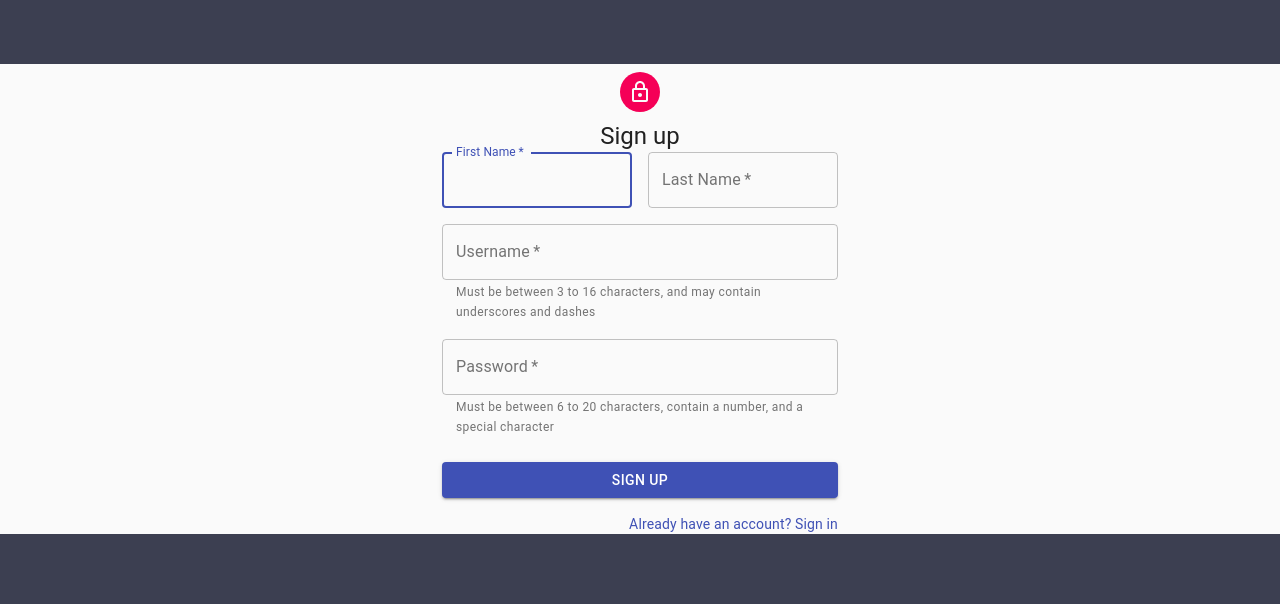
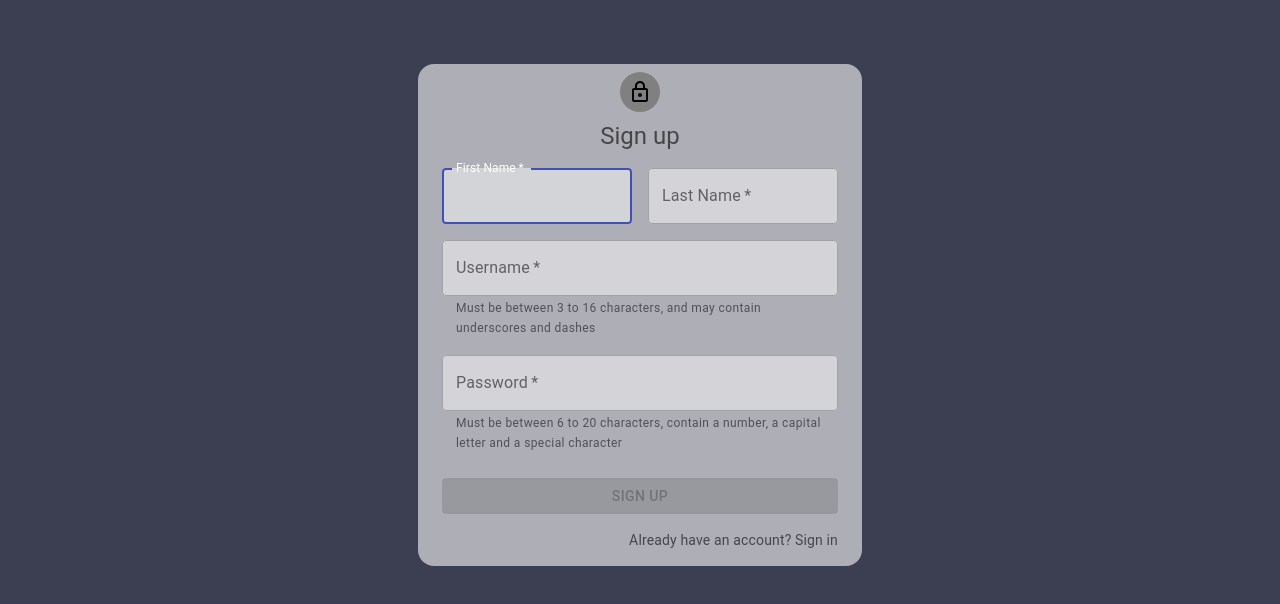
Before and after one commit to JNoris/social-media-react-app, a React (Create React App) app in the folder social-media-react-app/: page /register in a window 1280 px wide. Shown: the top 604 px of the page. Built offline with nearby package versions, Linux system fonts and the light colour scheme.

Commit message:
styled login registration

```diff
--- a/social-media-react-app/src/components/Login/Login.js
+++ b/social-media-react-app/src/components/Login/Login.js
@@ -5,14 +5,31 @@ import {
   Button,
   TextField,
   Avatar,
-  CssBaseline,
   Link,
   Grid,
   Typography,
-  makeStyles,
-  Paper
+  makeStyles
 } from "@material-ui/core";
 import LockOutlinedIcon from "@material-ui/icons/LockOutlined";
+import styled from 'styled-components';
+
+const SideWrapper = styled.div`
+  .MuiGrid-root{
+    color:rgba(250,250,250, 0.7);
+  }
+  a{
+    color:rgba(250,250,250, 0.5);
+  }
+  .MuiInputBase-root{
+    background-color:rgba(250,250,250, 0.5);
+  }
+  label.Mui-focused{
+    color:white;
+  }
+  svg{
+    color:black;
+  }
+`;
 
 const useStyles = makeStyles((theme) => ({
   root: {
@@ -36,7 +53,6 @@ const useStyles = makeStyles((theme) => ({
   },
   avatar: {
     margin: theme.spacing(1),
-    backgroundColor: theme.palette.secondary.main,
   },
   containerStyle: {
     width: "100%", // Fix IE 11 issue.
@@ -77,7 +93,8 @@ const Login = () => {
     // username must be 3-16 characters
     let usernameRegex = /^[a-z0-9_-]{3,16}$/;
     // Password, 6-20 char and must have a number and a special character
-    let passwordRegex = /^(?=.*[0-9])(?=.*[!@#$%^&*])[a-zA-Z0-9!@#$%^&*]{6,20}$/;
+    //let passwordRegex = /^(?=.*[0-9])(?=.*[!@#$%^&*])[a-zA-Z0-9!@#$%^&*]{6,20}$/;
+    let passwordRegex = /^(?=.*[a-z])(?=.*[A-Z])(?=.*\d)(?=.*[@$!%*?&])[A-Za-z\d@$!%*?&]{6,20}$/;
 
     if (usernameRegex.test(userName) && passwordRegex.test(passWord)) {
       res = true;
@@ -129,10 +146,10 @@ const Login = () => {
   });
 
   return (
+    <SideWrapper>
       <Grid container component="main" className={classes.root}>
-      <CssBaseline />
         <Grid item xs={false} sm={4} md={7} className={classes.image} />
-      <Grid item xs={12} sm={8} md={5} component={Paper} elevation={6} square>
+        <Grid item xs={12} sm={8} md={5} elevation={6} square>
           <div className={classes.paper}>
             <Avatar className={classes.avatar}>
               <LockOutlinedIcon />
@@ -197,6 +214,7 @@ const Login = () => {
           </div>
         </Grid>
       </Grid>
+    </SideWrapper>
   );
 };
 
--- a/social-media-react-app/src/components/Login/Register.js
+++ b/social-media-react-app/src/components/Login/Register.js
@@ -1,28 +1,46 @@
 import React, { useState, useEffect } from "react";
 import axios from "axios";
-import styled from "styled-components";
-import Login from "./Login";
-import { useForm, FieldErrors } from "react-hook-form";
 import Notification from "./Notification";
 import {
   Button,
   TextField,
   Avatar,
-  CssBaseline,
-  FormControlLabel,
-  Checkbox,
   Link,
   Grid,
-  Box,
   Typography,
   Container,
   makeStyles,
-  Snackbar,
-  IconButton,
-  CloseIcon,
-  MuiAlert,
 } from "@material-ui/core";
 import LockOutlinedIcon from "@material-ui/icons/LockOutlined";
+import { Redirect } from "react-router";
+import styled from 'styled-components';
+
+const RegisterWrapper = styled.div`
+  .MuiInputBase-root{
+    background-color:rgba(250,250,250, 0.5);
+  }
+  .MuiContainer-root{
+    background-color:rgba(250,250,250, 0.6);
+    padding-bottom:1rem;
+    border-radius:1rem;
+  }
+  .MuiAvatar-root{
+    background-color:grey;
+  }
+  label.Mui-focused{
+    color:white;
+  }
+  svg{
+    color:black;
+  }
+  a{
+    color: rgba(0,0,0, 0.6);
+  }
+  h1{
+    color:rgba(0,0,0, 0.6);
+    padding-bottom:1rem;
+  }
+`;
 
 const useStyles = makeStyles((theme) => ({
   paper: {
@@ -47,19 +65,56 @@ const Register = () => {
   const [lastName, setLastname] = useState("");
   const [userName, setUserName] = useState("");
   const [passWord, setPassWord] = useState("");
-
+  const [fNameErr, setFNameErr] = useState(false);
+  const [lNameErr, setLNameErr] = useState(false);
+  const [userNameErr, setUserNameErr] = useState(false);
+  const [passwordErr, setPasswordErr] = useState(false);
+  const [btnEnable, setBtnEnable] = useState(true);
+  const [redirect, setRedirect] = useState(false);
+  // First name, upper or lower case
+  const firstNameRegex = /^[a-zA-Z]*$/;
+  // Last name, upper or lower case
+  const lastNameRegex = /^[a-zA-Z]*$/;
+  // Username must be 3-16 characters
+  const usernameRegex = /^[a-z0-9_-]{3,16}$/;
+  // Password, 6-20 char and must have a number and a special character and caps
+  const passwordRegex = /^(?=.*[a-z])(?=.*[A-Z])(?=.*\d)(?=.*[@$!%*?&])[A-Za-z\d@$!%*?&]{6,20}$/;
   const handleUsername = (event) => {
     setUserName(event.target.value);
+    if (event.target.value.match(usernameRegex)) {
+      setUserNameErr(false);
+    }
+    else {
+      setUserNameErr(true);
+    }
   };
   const handlePassword = (event) => {
     setPassWord(event.target.value);
+    if (event.target.value.match(passwordRegex)) {
+      setPasswordErr(false);
+    }
+    else {
+      setPasswordErr(true);
+    }
   };
 
   const handleFirstname = (event) => {
     setFirstname(event.target.value);
+    if (event.target.value.match(firstNameRegex)) {
+      setFNameErr(false);
+    }
+    else {
+      setFNameErr(true);
+    }
   };
   const handleLastname = (event) => {
     setLastname(event.target.value);
+    if (event.target.value.match(lastNameRegex)) {
+      setLNameErr(false);
+    }
+    else {
+      setLNameErr(true);
+    }
   };
 
   // Error handling messages
@@ -69,18 +124,12 @@ const Register = () => {
     type: "",
   });
 
+
+
+
   // Valah-day-shiun
   function inputValidation() {
     let res = false;
-
-    // First name, upper or lower case
-    let firstNameRegex = /^[a-zA-Z]$/;
-    // Last name, upper or lower case
-    let lastNameRegex = /^[a-zA-Z]$/;
-    // Username must be 3-16 characters
-    let usernameRegex = /^[a-z0-9_-]{3,16}$/;
-    // Password, 6-20 char and must have a number and a special character
-    let passwordRegex = /^(?=.*[0-9])(?=.*[!@#$%^&*])[a-zA-Z0-9!@#$%^&*]{6,20}$/;
 
     if (
       firstNameRegex.test(firstName) &&
@@ -93,6 +142,11 @@ const Register = () => {
 
     return res;
   }
+  useEffect(() => {
+    if (!fNameErr && !lNameErr && !userNameErr && !passwordErr && firstName.length > 0 && lastName.length > 0 && userName.length > 0 && passWord.length > 0) {
+      setBtnEnable(false)
+    }
+  }, [fNameErr, lNameErr, userNameErr, passwordErr, firstName.length, lastName.length, userName.length, passWord.length])
 
   const handleRegisterButton = () => {
     if (inputValidation()) {
@@ -105,19 +159,26 @@ const Register = () => {
         })
         .then((response) => {
           if (response.status === 200) {
-            this.props.history.push("/login");
             setNotify({
               isOpen: true,
-              message: "Logged in successfully",
+              message: "Registered successfully",
               type: "success",
             });
+            setRedirect(true);
           }
         })
-        .catch((e) => window.alert(e.response.data.message));
-    } else {
+        .catch(e => {console.log(e);
           setNotify({
             isOpen: true,
-        message: "Login unsuccessful",
+            message: "Registration unsuccessful",
+            type: "error",
+          });
+        });
+    } else {
+      console.log("regex fail")
+      setNotify({
+        isOpen: true,
+        message: "Registration unsuccessful",
         type: "error",
       });
     }
@@ -127,7 +188,7 @@ const Register = () => {
   useEffect(() => {
     const listener = (event) => {
       if (event.code === "Enter" || event.code === "NumpadEnter") {
-        console.log("Enter key was pressed. Run your function.");
+        console.log("??????Enter key was pressed. Run your function.");
         handleRegisterButton();
       }
     };
@@ -135,11 +196,15 @@ const Register = () => {
     return () => {
       document.removeEventListener("keydown", listener);
     };
+    // eslint-disable-next-line react-hooks/exhaustive-deps
   }, []);
 
+  if (redirect) {
+    return <Redirect to='/login' />
+  }
   return (
+    <RegisterWrapper>
       <Container component="main" maxWidth="xs">
-      <CssBaseline />
         <div className={classes.paper}>
           <Avatar className={classes.avatar}>
             <LockOutlinedIcon />
@@ -160,6 +225,7 @@ const Register = () => {
                 value={firstName}
                 onChange={handleFirstname}
                 autoFocus
+                error={fNameErr}
               />
             </Grid>
             <Grid item xs={12} sm={6}>
@@ -173,6 +239,7 @@ const Register = () => {
                 autoComplete="lname"
                 value={lastName}
                 onChange={handleLastname}
+                error={lNameErr}
               />
             </Grid>
             <Grid item xs={12}>
@@ -187,6 +254,7 @@ const Register = () => {
                 value={userName}
                 onChange={handleUsername}
                 helperText="Must be between 3 to 16 characters, and may contain underscores and dashes"
+                error={userNameErr}
               />
             </Grid>
             <Grid item xs={12}>
@@ -201,7 +269,8 @@ const Register = () => {
                 autoComplete="current-password"
                 value={passWord}
                 onChange={handlePassword}
-              helperText="Must be between 6 to 20 characters, contain a number, and a special character"
+                helperText="Must be between 6 to 20 characters, contain a number, a capital letter and a special character"
+                error={passwordErr}
               />
             </Grid>
           </Grid>
@@ -213,6 +282,7 @@ const Register = () => {
             className={classes.submit}
             onClick={handleRegisterButton}
             value="Register"
+            disabled={btnEnable}
           >
             Sign Up
         </Button>
@@ -226,6 +296,7 @@ const Register = () => {
           <Notification notify={notify} setNotify={setNotify} />
         </div>
       </Container>
+    </RegisterWrapper>
   );
 };
 
```
Lines whose indentation alone changed are shown as unchanged.
